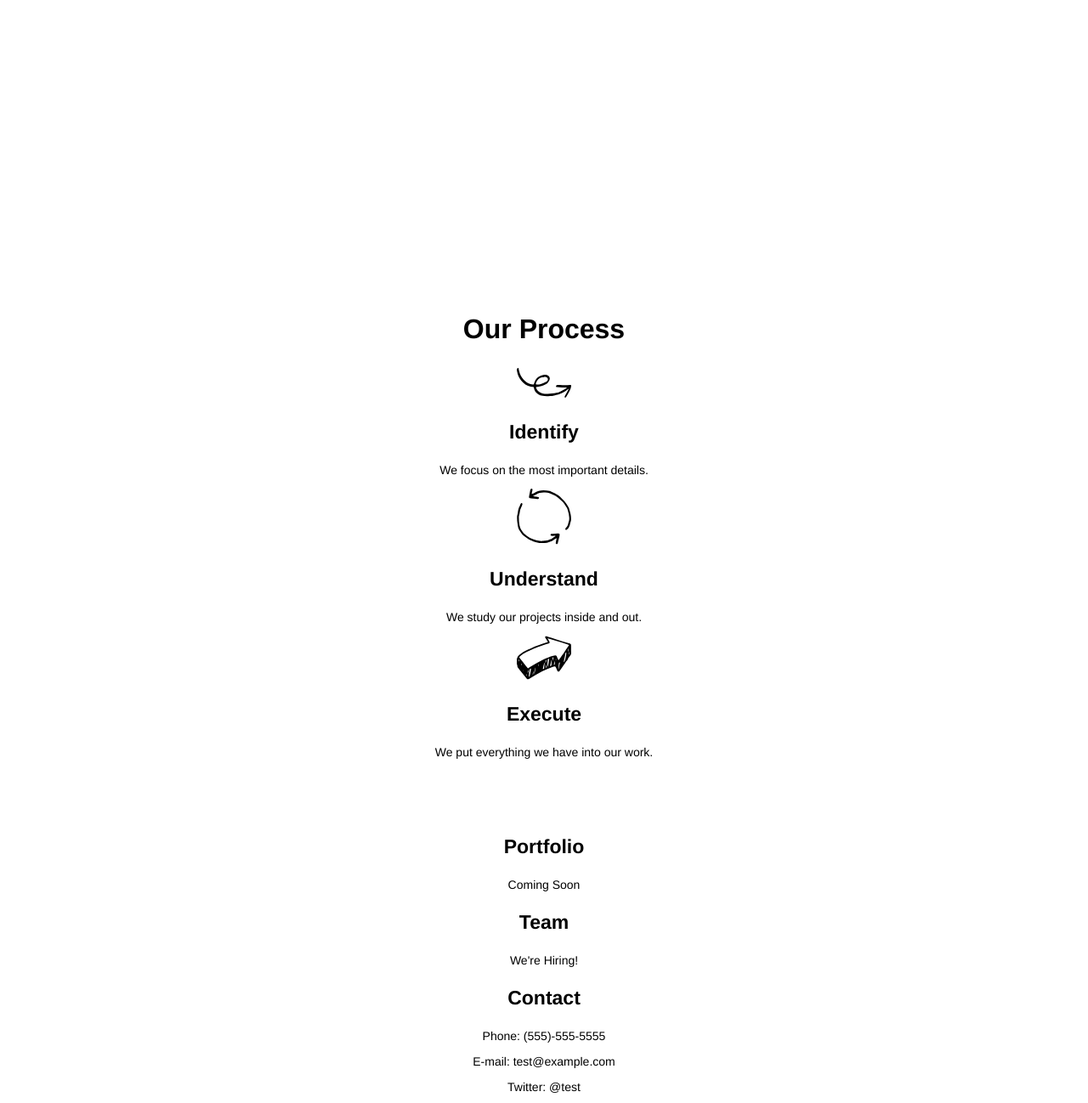
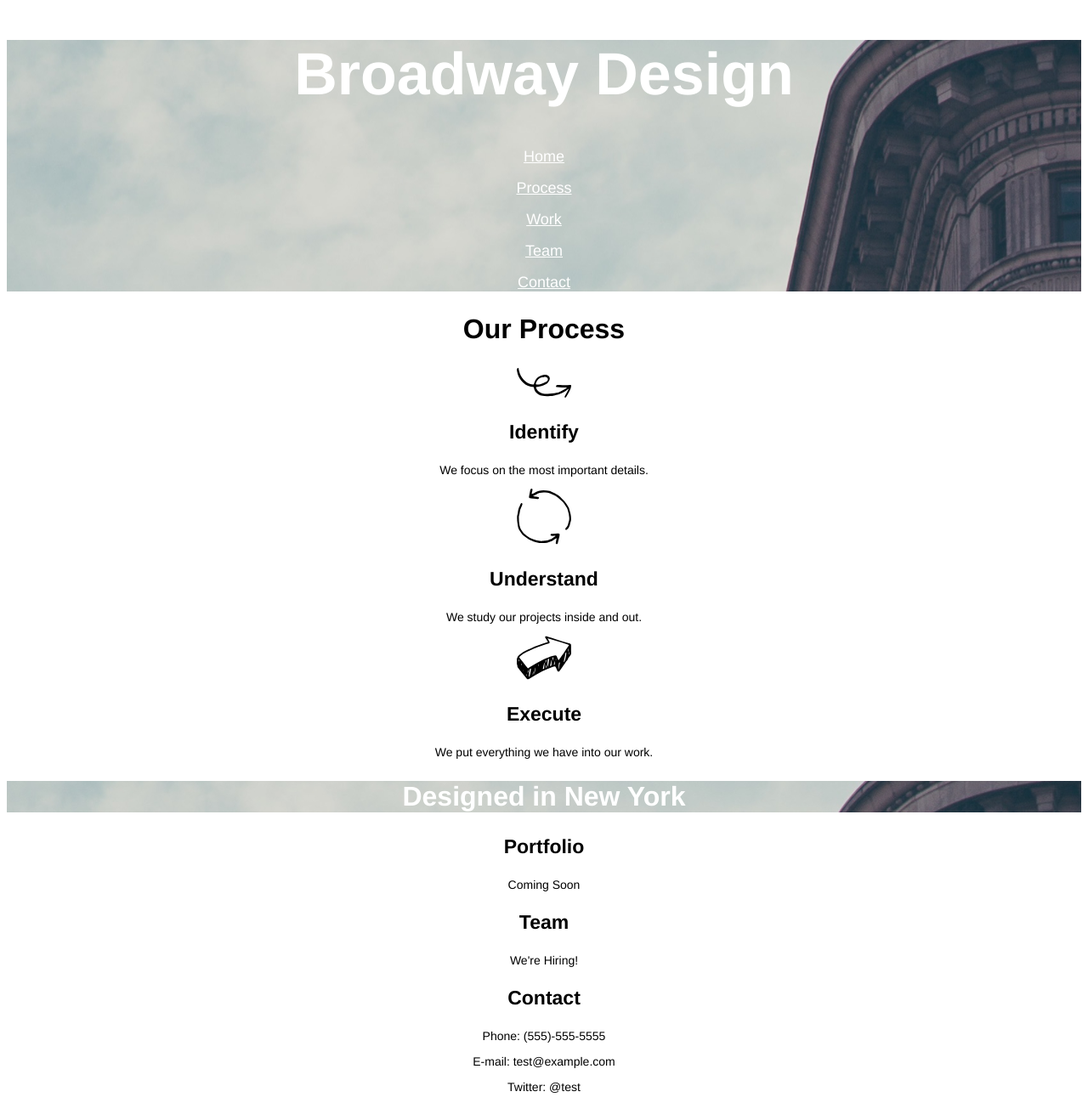
Before and after one commit to MollyHelene/broadway, a plain HTML site: page index.html in a window 1280 px wide. Shown: the top 1298 px of the page at 85% size. Drawn offline with Linux system fonts and the light colour scheme.

Commit message:
Fix bkg image link

```diff
--- a/resources/css/style.css
+++ b/resources/css/style.css
@@ -3,7 +3,7 @@ body {
 }
 
 .main {
-  background-image: url(resources/images/the-flatiron-building.png);
+  background-image: url(../images/the-flatiron-building.png);
   text-align: center;
   color: white;
 }
@@ -41,7 +41,7 @@ h3 {
 }
 
 .where {
-  background-image: url(resources/images/the-flatiron-building.png);
+  background-image: url(../images/the-flatiron-building.png);
   text-align: center;
   color: white;
 }
```
